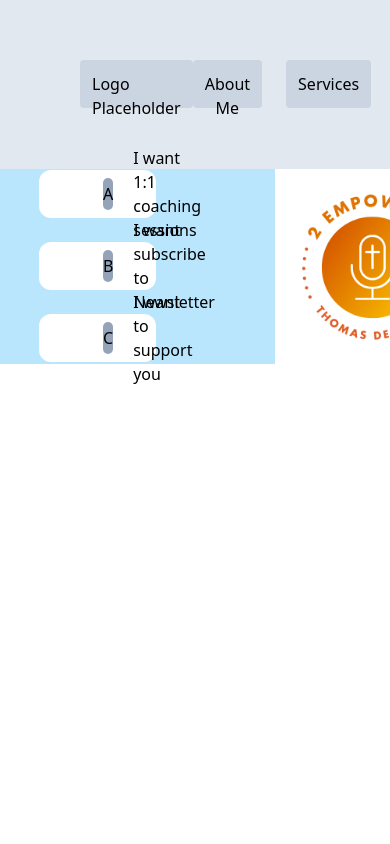
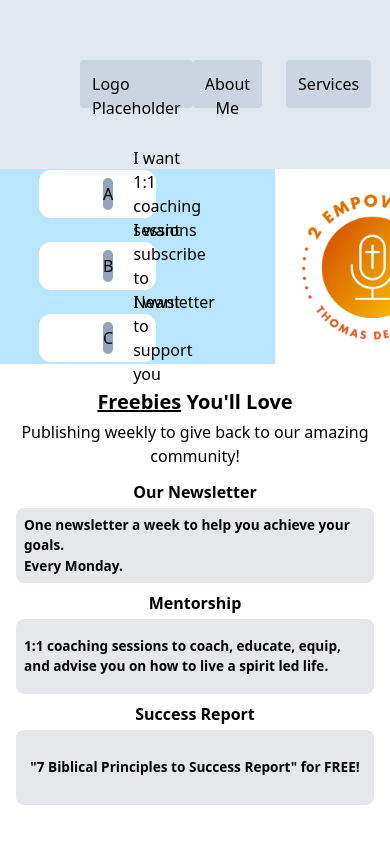
Before and after one commit to vivilover/2_empower_u, a React (Vite) app: page / in a window 390 px wide. Shown: the top 844 px of the page. Built offline with nearby package versions, Linux system fonts and the light colour scheme.

Commit message:
responsive freebies component, missing logos for newsletter, mentorship, and success report

```diff
--- a/src/App.jsx
+++ b/src/App.jsx
@@ -1,5 +1,6 @@
 import Header from './components/Header.jsx';
 import CallToAction from './components/CallToAction.jsx';
+import Freebies from './components/Freebies.jsx';
 
 function App() {
 
@@ -7,6 +8,7 @@ function App() {
     <div className="w-screen h-screen">
       <Header />
       <CallToAction />
+      <Freebies/>
     </div>
   )
 }
--- /dev/null
+++ b/src/components/Freebies.jsx
@@ -0,0 +1,57 @@
+export default function Freebies() {
+  return (
+    <>
+      <div className="flex justify-center items-center pt-6">
+        <div className="text-center">
+          <h1 className="text-xl sm:text-2xl md:text-3xl lg:text-4xl pb-1 md:pb-3 font-semibold">
+            <span className="underline ">Freebies</span> You&apos;ll Love
+          </h1>
+          <p className="text-md sm:text-lg md:text-xl lg:text-2xl">
+            Publishing weekly to give back to our amazing community!
+          </p>
+        </div>
+      </div>
+      <div className="hidden md:grid grid-cols-3 gap-4 ml-4 mr-4 text-center font-semibold md:text-lg mt-5">
+        <p> Our Newsletter </p>
+        <p> Mentorship </p>
+        <p> Success Reprot </p>
+      </div>
+      <div className="flex flex-col md:grid grid-cols-3 md:gap-4 ml-4 mr-4 pt-1">
+        <div className="pt-2">
+          <h2 className="md:hidden text-center pb-1 font-semibold">
+            Our Newsletter
+          </h2>
+          <div className="bg-gray-200 p-2 md:p-4 rounded-lg h-[75px] md:h-[175px] flex items-center md:items-start justify-center">
+            <p className="font-semibold text-[0.85rem] md:text-xl lg:text-2xl">
+              One newsletter a week to help you achieve your goals.
+              <br />
+              <br className="hidden md:block" />
+              Every Monday.
+            </p>
+          </div>
+        </div>
+        <div className="pt-2">
+          <h2 className="md:hidden text-center pb-1 font-semibold">
+            Mentorship
+          </h2>
+          <div className="bg-gray-200 p-2 md:p-4 rounded-lg h-[75px] md:h-[175px] flex items-center md:items-start justify-center">
+            <p className="font-semibold text-[0.85rem] md:text-xl lg:text-2xl">
+              1:1 coaching sessions to coach, educate, equip, and advise you on
+              how to live a spirit led life.
+            </p>
+          </div>
+        </div>
+        <div className="pt-2">
+          <h2 className="md:hidden text-center pb-1 font-semibold">
+            Success Report
+          </h2>
+          <div className="bg-gray-200 p-2 md:p-4 rounded-lg h-[75px] md:h-[175px] flex items-center md:items-start justify-center">
+            <p className="font-semibold text-[0.85em] md:text-xl lg:text-2xl">
+              &quot;7 Biblical Principles to Success Report&quot; for FREE!
+            </p>
+          </div>
+        </div>
+      </div>
+    </>
+  );
+}
```
